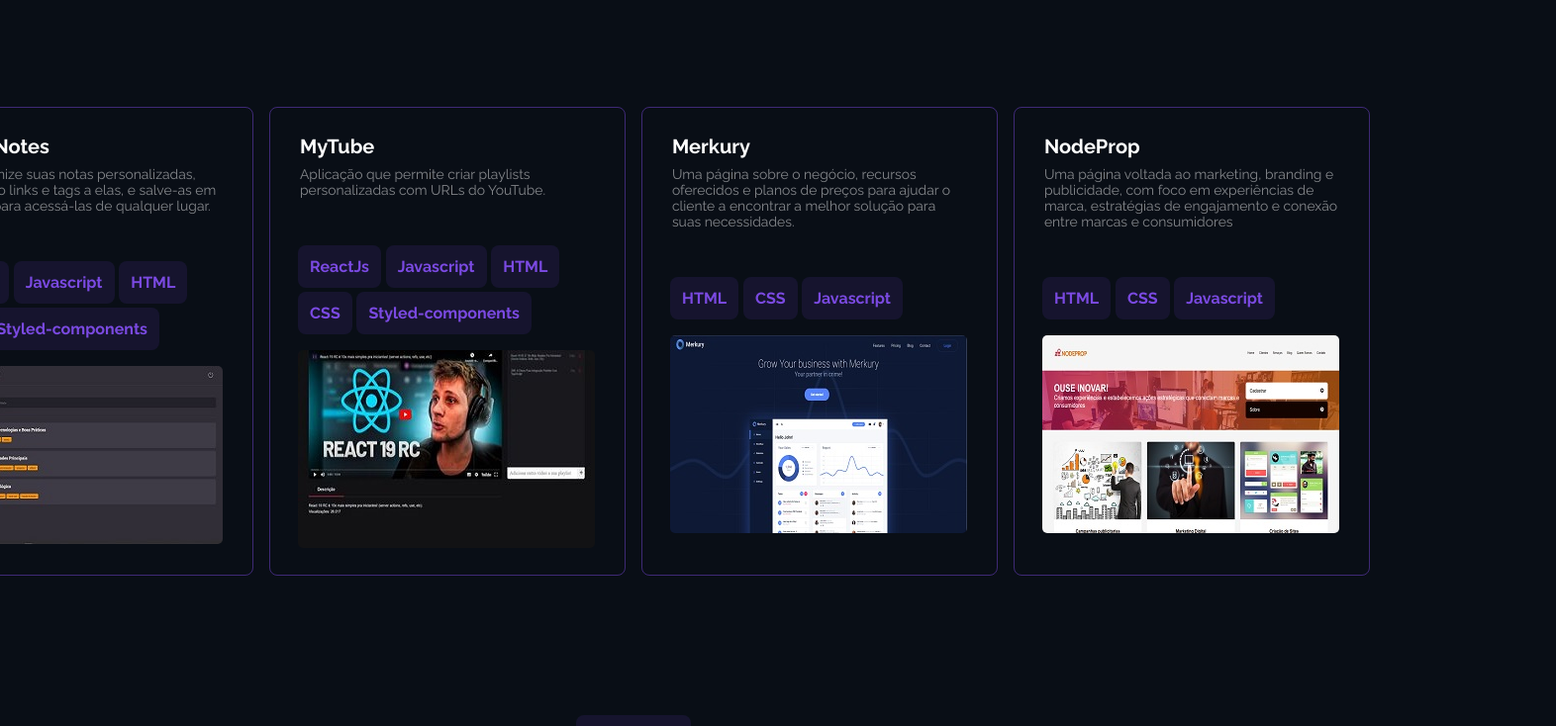
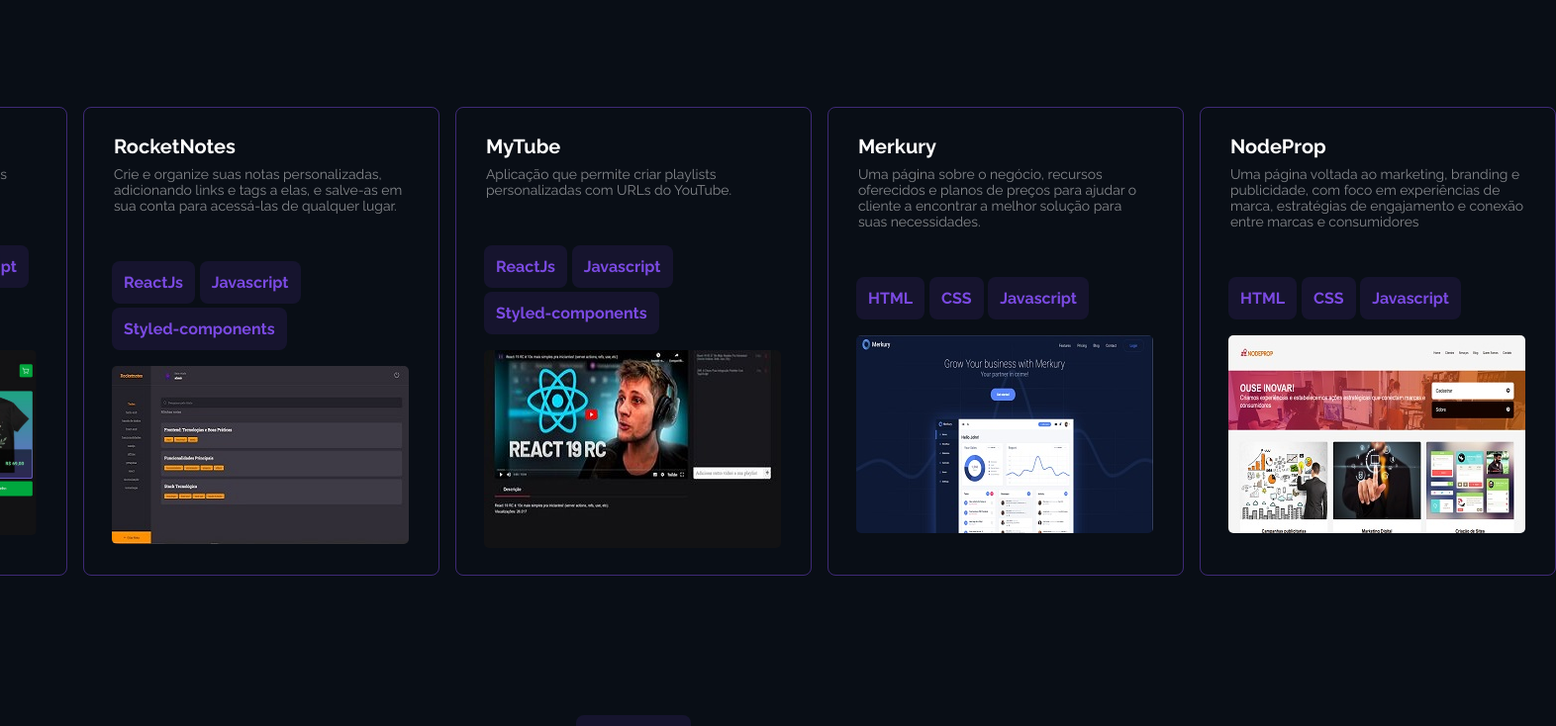
Before and after one commit to HugoCoutinho96/NewPortfolio, a React (Vite) app: page / in a window 1280 px wide. Shown: the part 1054-1788 px from the top of the page at 99% size, 1572 px wide, since content can reach past the window. Built offline with nearby package versions, Linux system fonts and the light colour scheme.

Commit message:
feat: add vibe shop em portfolio

```diff
--- a/src/components/Portfolio.jsx
+++ b/src/components/Portfolio.jsx
@@ -5,6 +5,7 @@ import MyTubeImg from "../assets/mytube.jpg"
 import MerkuryImg from "../assets/merkury.jpg"
 import NodePropImg from "../assets/nodeprop.jpg"
 import RocketnotesImg from "../assets/rocketnotes.jpg"
+import VibeshopImg from "../assets/vibe-shop.png"
 
 import { FlagTitle } from "./FlagTitle"
 import { Cards } from "./Cards/Cards"
@@ -20,12 +21,22 @@ export function Portfolio(){
             <div className={styles.projects}>
                 <CardsAnimation>
                     <Cards
+                        url="https://vibe-shop-800nf5z0m-hugo-coutinhos-projects.vercel.app/"
+                        name="Vibe Shop"
+                        description="Vibe Shop é uma loja online de camisetas estilizadas."
+                        tecnologia={["NextJs", "Typescript", "Javascript", "Tailwind", "Stripe"]}
+                        img={VibeshopImg}
+                    />
+                </CardsAnimation>
+
+                <CardsAnimation>
+                    <Cards
                         url="https://rocketnotes96.netlify.app/"
                         name="RocketNotes"
                         description="Crie e organize suas notas personalizadas,
                                 adicionando links e tags a elas, e salve-as
                                 em sua conta para acessá-las de qualquer lugar."
-                        tecnologia={["ReactJs", "Javascript", "HTML", "CSS", "Styled-components"]}
+                        tecnologia={["ReactJs", "Javascript", "Styled-components"]}
                         img={RocketnotesImg}
                     />
                 </CardsAnimation>
@@ -35,7 +46,7 @@ export function Portfolio(){
                         url="https://mytube2.netlify.app/"
                         name="MyTube"
                         description="Aplicação que permite criar playlists personalizadas com URLs do YouTube."
-                        tecnologia={["ReactJs", "Javascript", "HTML", "CSS", "Styled-components"]}
+                        tecnologia={["ReactJs", "Javascript", "Styled-components"]}
                         img={MyTubeImg}
                     />
                 </CardsAnimation>
```
Also changed, not shown: src/assets/vibe-shop.png (added).
